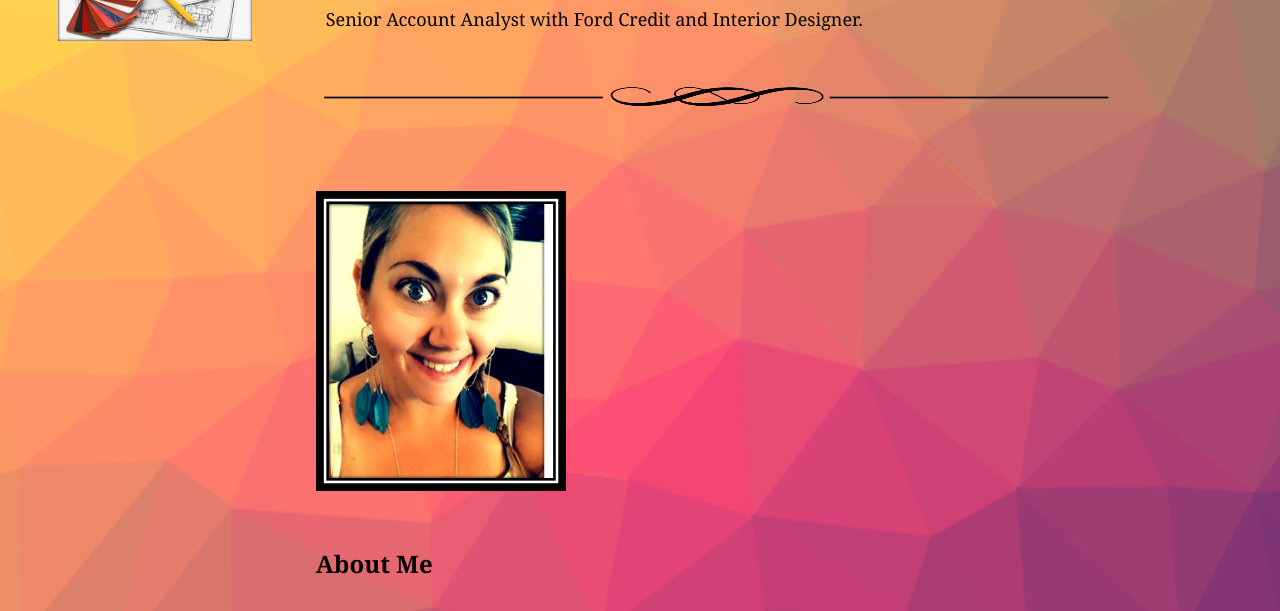
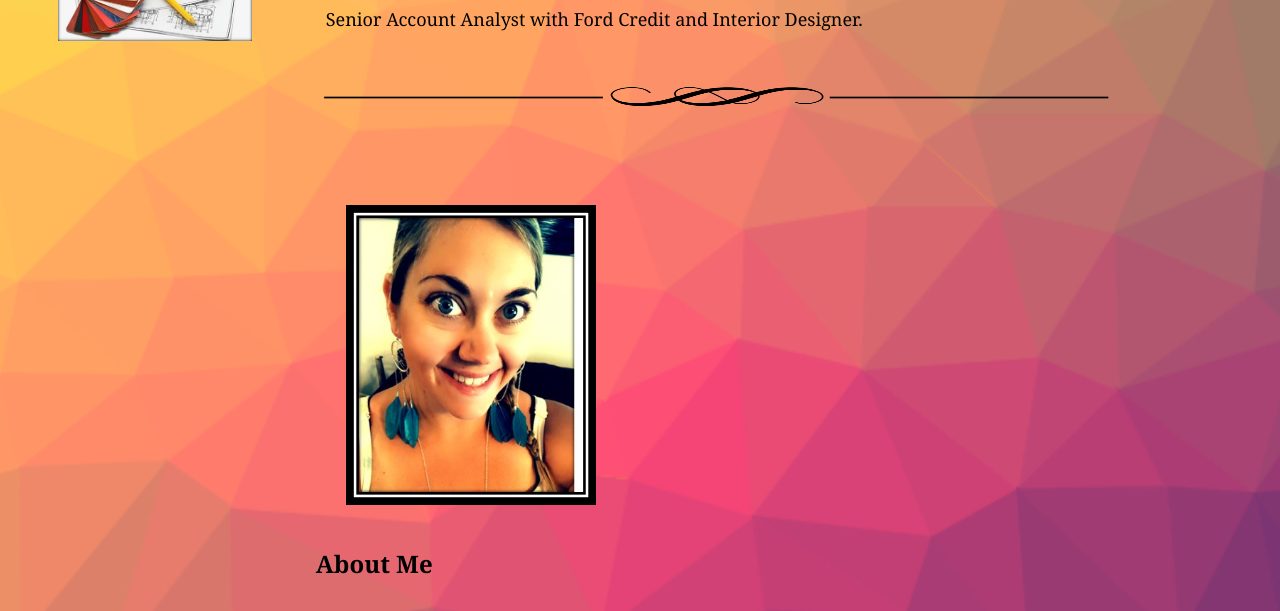
Before and after one commit to cprice95/cprice95.github.io, a plain HTML site: page index.html in a window 1280 px wide. Shown: the part 189-800 px from the top of the page. Drawn offline with Linux system fonts and the light colour scheme.

Commit message:
modification to image spacing

```diff
--- a/index.html
+++ b/index.html
@@ -25,13 +25,26 @@
                 max-width: 100%;
             }
 
+            .graphics {
+                position: relative;
+                top: 0;
+                left: 0;
+            }
+
             img.pb-profile {
+                position: relative;
+                top: 0;
+                left: 0;
                 margin-top: 2em;
-                margin-bottom: 3em;
+                margin-bottom: 1em;
             }
 
             img.profile-pic {
-                margin: 1em 0em 1em 0em;
+                position: relative;
+                top: 30px;
+                left: 30px;
+                margin: 2em 0em 2em 0em;
+
             }
 
         </style>
@@ -53,8 +66,10 @@
             <article>
                 <h1 class="heading">Cassie Price</h1>
                 <p class="description">Senior Account Analyst with Ford Credit and Interior Designer.</p>
-                <img src="/images/page-break-scaled.png" class="pb-profile" width="800" height="50" alt="page break";>
-                <img src="/images/banner2.0.jpg" class="profile-pic" width="250" height="300" alt="Profile Picture">
+                <div class="graphics">
+                    <img src="/images/page-break-scaled.png" class="pb-profile" width="800" height="50" alt="page break";>
+                    <img src="/images/banner2.0.jpg" class="profile-pic" width="250" height="300" alt="Profile Picture">
+                </div>
 
                 <h2 class="sub-heading">About Me</h2>
                 <p class="sub-title2">
```
